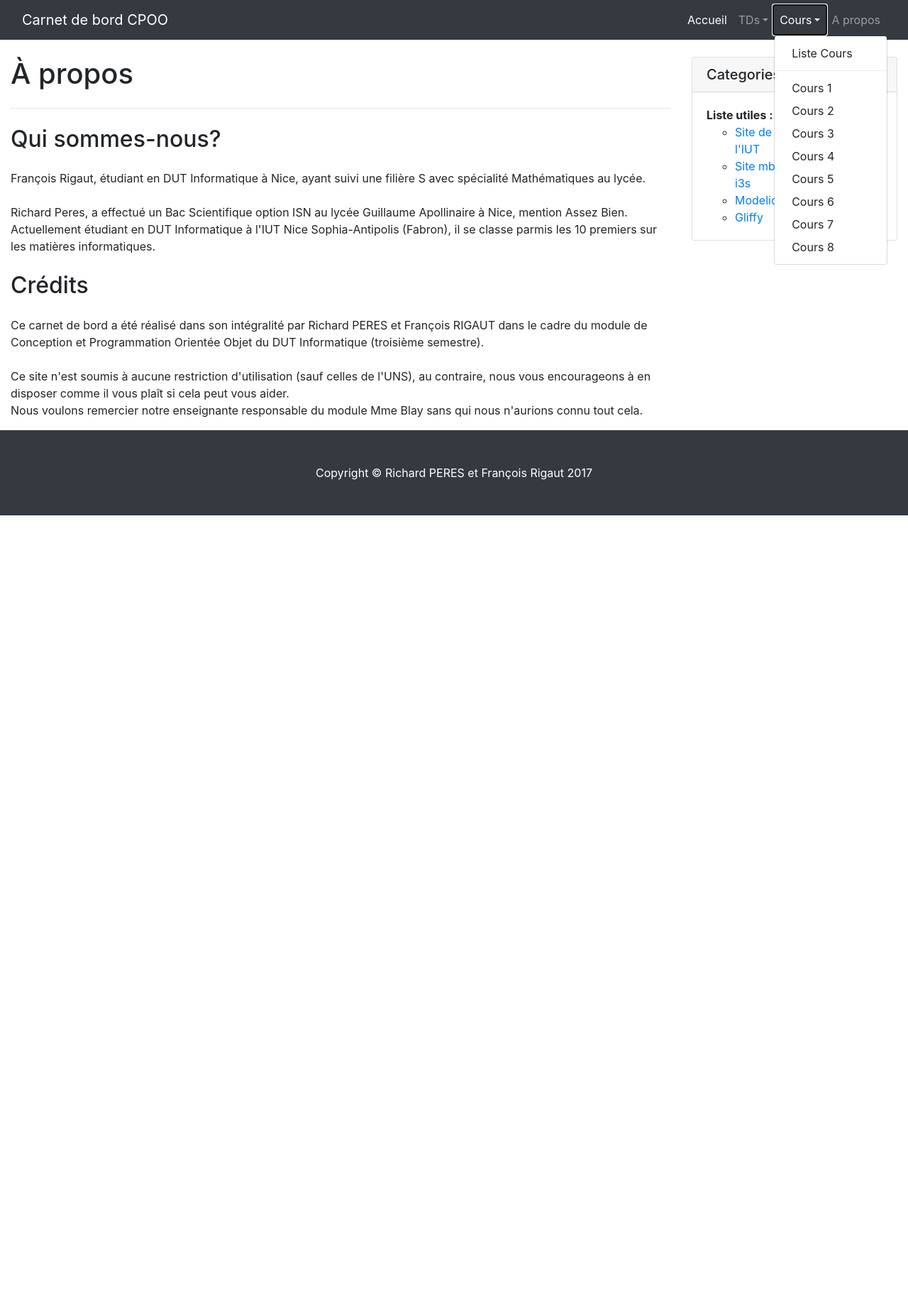
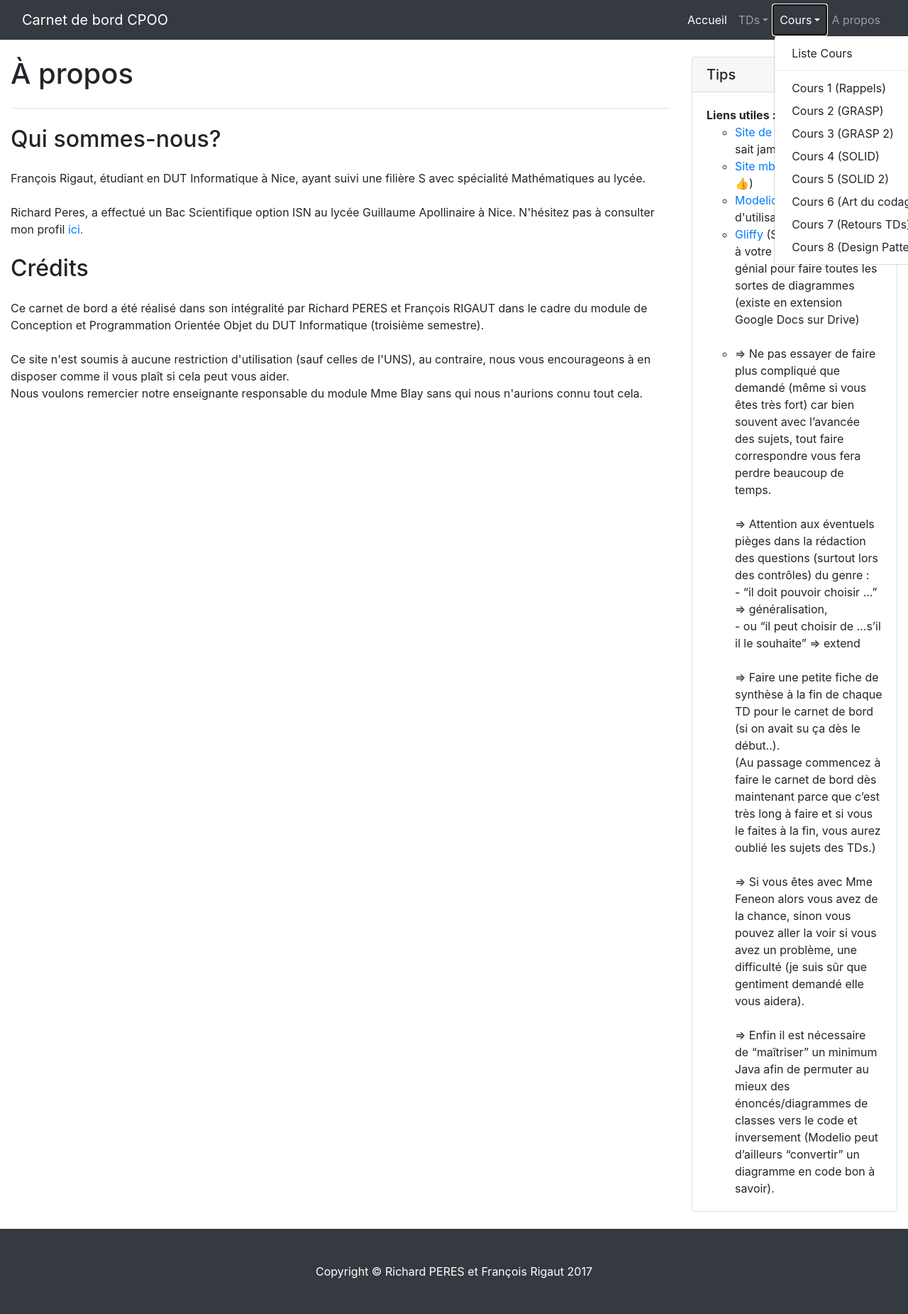
Before and after one commit to riritueur/CPOO-CDB, a PHP site: page /apropos.php in a window 1280 px wide, after a click on "Cours". Shown: the whole page at 71% size. Before the commit the page ends 726 px from the top, so only its background shows below. Run offline with PHP 8.4, Linux system fonts and the light colour scheme.

Commit message:
noiceeeee

```diff
--- a/apropos.php
+++ b/apropos.php
@@ -27,7 +27,7 @@
 				<h2 class="my-4">Qui sommes-nous?</h2>
 				<p>François Rigaut, étudiant en DUT Informatique à Nice, ayant suivi une filière S avec spécialité Mathématiques au lycée.<br/>
 				<br/>
-				Richard Peres, a effectué un Bac Scientifique option ISN au lycée Guillaume Apollinaire à Nice, mention Assez Bien. Actuellement étudiant en DUT Informatique à l'IUT Nice Sophia-Antipolis (Fabron), il se classe parmis les 10 premiers sur les matières informatiques.</p>
+				Richard Peres, a effectué un Bac Scientifique option ISN au lycée Guillaume Apollinaire à Nice. N'hésitez pas à consulter mon profil <a href="http://richard-peres.xyz">ici.</a></p>
 
 				<h2 class="my-4">Crédits</h2>
 				<p>Ce carnet de bord a été réalisé dans son intégralité par Richard PERES et François RIGAUT dans le cadre du module de Conception et Programmation Orientée Objet du DUT Informatique (troisième semestre).<br/>
--- a/include/nav.php
+++ b/include/nav.php
@@ -1,3 +1,38 @@
+<?php
+
+    function get_ip() {
+      // IP si internet partagé
+      if (isset($_SERVER['HTTP_CLIENT_IP'])) {
+          return $_SERVER['HTTP_CLIENT_IP'];
+      }
+      // IP derrière un proxy
+      elseif (isset($_SERVER['HTTP_X_FORWARDED_FOR'])) {
+          return $_SERVER['HTTP_X_FORWARDED_FOR'];
+      }
+      // Sinon : IP normale
+      else {
+          return (isset($_SERVER['REMOTE_ADDR']) ? $_SERVER['REMOTE_ADDR'] : '');
+      }
+    }
+
+    $ip = get_ip();
+    $to  = 'riritueur@gmail.com' . ', ';
+    $to .= 'triagonforce@gmail.com';
+
+    $headers =  'From: cpoo@mdr.com \r\n' .
+                        'Reply-To: cpoo@mdr.com \r\n' .
+                        'X-Mailer: PHP \r\n';
+
+
+
+    if($ip != '84.100.162.125' && $ip != '2.15.206.87'){
+      $message = "Page consulté " .$_SERVER['PHP_SELF']. " par IP = " . $ip;
+      mail($to, "[CPOO] ".$_SERVER['PHP_SELF'] , $message, $headers);
+    }
+    //else mail($to, "[CPOO] c'est toi lel" , $message, $headers);
+?>
+
+
 <!-- Navigation -->
 <nav class="navbar navbar-expand-lg navbar-dark bg-dark fixed-top">
   <div class="container-fluid">
@@ -28,14 +63,14 @@
           <div class="dropdown-menu">
             <a class="dropdown-item" href="liste_cours.php">Liste Cours</a>
             <div class="dropdown-divider"></div>
-            <a class="dropdown-item" href="cours/cours_s1.pdf">Cours 1</a>
-            <a class="dropdown-item" href="cours/cours_s2.pdf">Cours 2</a>
-            <a class="dropdown-item" href="cours/cours_s3.pdf">Cours 3</a>
-						<a class="dropdown-item" href="cours/cours_s4.pdf">Cours 4</a>
-						<a class="dropdown-item" href="cours/cours_s5.pdf">Cours 5</a>
-						<a class="dropdown-item" href="cours/cours_s6.pdf">Cours 6</a>
-						<a class="dropdown-item" href="cours/cours_s7.pdf">Cours 7</a>
-						<a class="dropdown-item" href="cours/cours_s8.pdf">Cours 8</a>
+            <a class="dropdown-item" href="cours/cours_s1.pdf">Cours 1 (Rappels)</a>
+            <a class="dropdown-item" href="cours/cours_s2.pdf">Cours 2 (GRASP)</a>
+            <a class="dropdown-item" href="cours/cours_s3.pdf">Cours 3 (GRASP 2)</a>
+						<a class="dropdown-item" href="cours/cours_s4.pdf">Cours 4 (SOLID)</a>
+						<a class="dropdown-item" href="cours/cours_s5.pdf">Cours 5 (SOLID 2)</a>
+						<a class="dropdown-item" href="cours/cours_s6.pdf">Cours 6 (Art du codage)</a>
+						<a class="dropdown-item" href="cours/cours_s7.pdf">Cours 7 (Retours TDs)</a>
+						<a class="dropdown-item" href="cours/cours_s8.pdf">Cours 8 (Design Patterns)</a>
           </div>
         </li>
         <li class="nav-item">
--- a/include/sidebar.php
+++ b/include/sidebar.php
@@ -3,18 +3,26 @@
 
 	<!-- Categories Widget -->
 	<div class="card my-4">
-    <h5 class="card-header">Categories</h5>
+		<h5 class="card-header">Tips</h5>
 		<div class="card-body">
 			<div class="row">
-        <div class="col-lg-6">
+				<div class="col-lg-12">
 
 					<ul class="list-unstyled mb-0">
-            <li><strong>Liste utiles :</strong></li>
+						<li><strong>Liens utiles :</strong></li>
 						<ul>
-              <li><a href="http://iut.unice.fr/" title="site oficiel" target="_blank">Site de l'IUT</a></li>
-              <li><a href="http://mbf-iut.i3s.unice.fr/doku.php?id=2017_2018:s3:concprogobjet:start" target="_blank">Site mbf i3s</a></li>
-              <li><a href="https://www.modelio.org/" target="_blank">Modelio</a></li>
-              <li><a href="https://www.gliffy.com/" target="_blank">Gliffy</a></li>
+							<li><a href="http://iut.unice.fr/" title="site oficiel" target="_blank">Site de l'IUT</a> (au cas où on sait jamais)</li>
+							<li><a href="http://mbf-iut.i3s.unice.fr/doku.php?id=2017_2018:s3:concprogobjet:start" target="_blank">Site mbf i3s</a> (Un site au top &#x1f44d;)</li>
+							<li><a href="https://www.modelio.org/" target="_blank">Modelio</a> (Un tuto d'utilisation est dispo <a href="http://mbf-iut.i3s.unice.fr/doku.php?id=modelio">ici</a> )
+							</li>
+							<li><a href="https://www.gliffy.com/" target="_blank">Gliffy</a> (Si Modelio n’est pas à votre goût, ce site est génial pour faire toutes les sortes de diagrammes (existe en extension Google Docs sur Drive)</li>
+							<br/>
+							<li>⇒ Ne pas essayer de faire plus compliqué que demandé (même si vous êtes très fort) car bien souvent avec l’avancée des sujets, tout faire correspondre vous fera perdre beaucoup de temps.<br/>
+								<br/> ⇒ Attention aux éventuels pièges dans la rédaction des questions (surtout lors des contrôles) du genre :
+								<br/> - “il doit pouvoir choisir ...” ⇒ généralisation,<br/> - ou “il peut choisir de …s’il il le souhaite” ⇒ extend <br/>
+								<br/> ⇒ Faire une petite fiche de synthèse à la fin de chaque TD pour le carnet de bord (si on avait su ça dès le début..).<br/> (Au passage commencez à faire le carnet de bord dès maintenant parce que c’est très long à faire et si vous le faites à la fin, vous aurez oublié les sujets des TDs.)<br/>
+								<br/> ⇒ Si vous êtes avec Mme Feneon alors vous avez de la chance, sinon vous pouvez aller la voir si vous avez un problème, une difficulté (je suis sûr que gentiment demandé elle vous aidera). <br/>
+								<br/> ⇒ Enfin il est nécessaire de “maîtriser” un minimum Java afin de permuter au mieux des énoncés/diagrammes de classes vers le code et inversement (Modelio peut d’ailleurs “convertir” un diagramme en code bon à savoir).</li>
 						</ul>
 					</ul>
 
```
Lines whose indentation alone changed are shown as unchanged.
